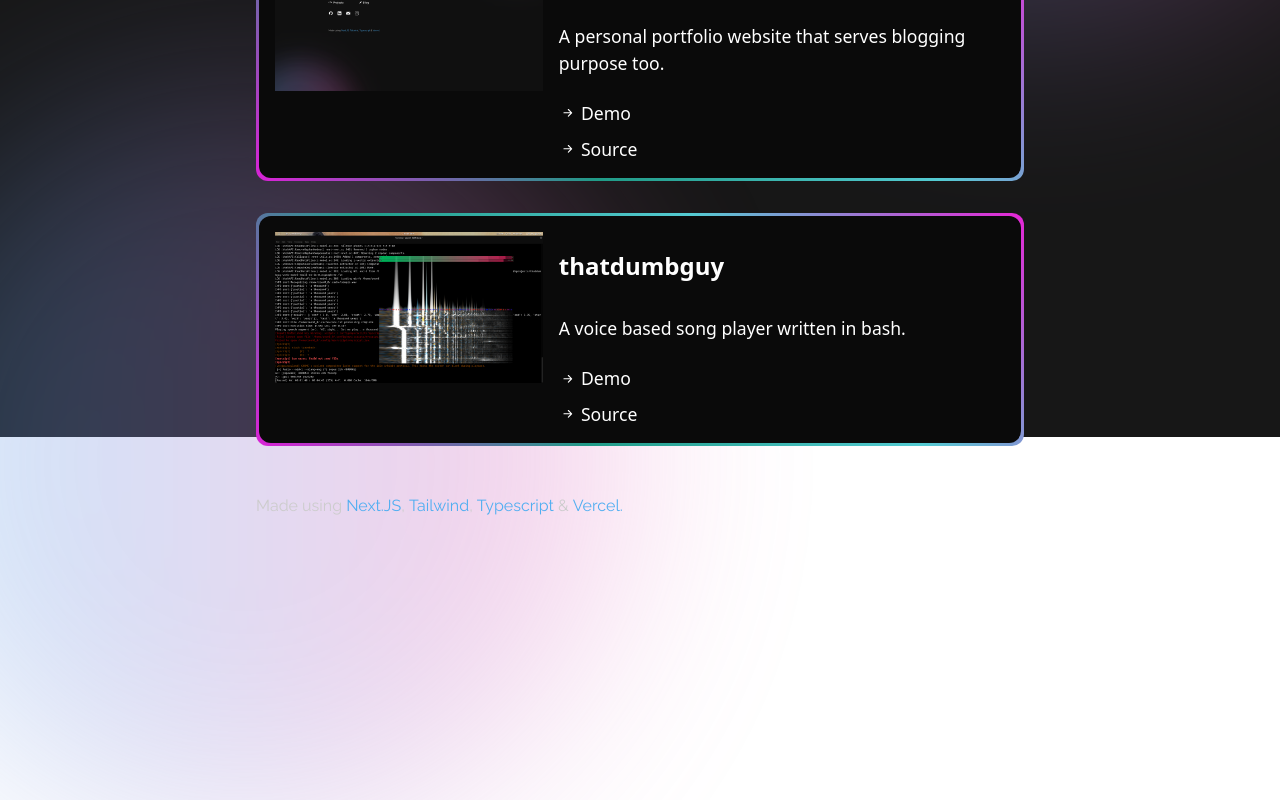
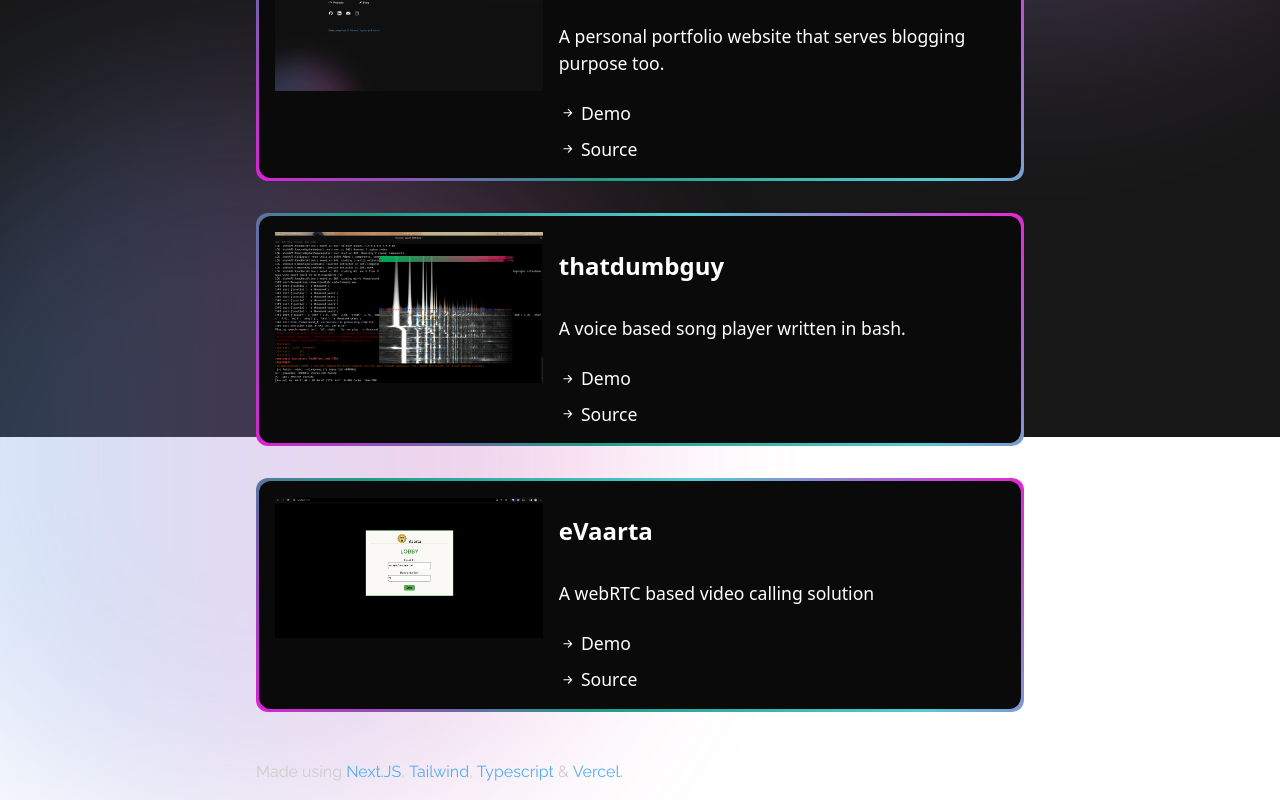
Before and after one commit to shivang0-0/shivangsharma, a Next.js app: page /projects in a window 1280 px wide. Shown: the part 363-1163 px from the top of the page. Before the commit the page ends 897 px from the top, so only its background shows below. Built offline with nearby package versions, Linux system fonts and the light colour scheme.

Commit message:
added new proj: eVaarta

```diff
--- a/components/Projects/index.tsx
+++ b/components/Projects/index.tsx
@@ -1,6 +1,7 @@
 import Image from "next/image";
 import personal from "public/project_assets/personal-website.png"
 import thatdumbguy from "public/project_assets/thatdumbguy.png"
+import eVaarta from "public/project_assets/evaarta.png"
 import { Project, ProjectBox } from "./ProjectBox/";
 
 const projects: Project[] = [
@@ -17,6 +18,13 @@ const projects: Project[] = [
     image: <Image src={thatdumbguy} placeholder="blur" alt="thatdumbguy" />,
     sourceLink: "https://github.com/shivang0-0/thatdumbguy",
     demoLink: "https://github.com/shivang0-0/thatdumbguy/blob/main/README.md",
+  },
+  {
+    name: "eVaarta",
+    description: "A webRTC based video calling solution ",
+    image: <Image src={eVaarta} placeholder="blur" alt="eVaarta" />,
+    sourceLink: "https://github.com/shivang0-0/eVaarta",
+    demoLink: "https://github.com/shivang0-0/eVaarta/blob/main/README.md",
   },
 ];
 
```
Also changed, not shown: public/project_assets/evaarta.png (added).
